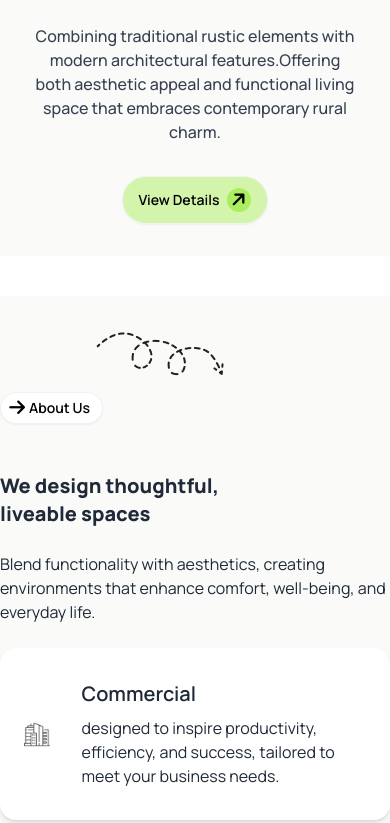
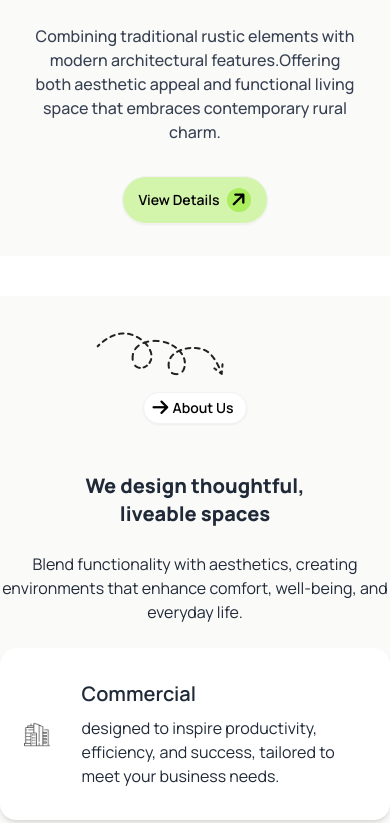
Before and after one commit to Atikmamu/Assignment-Three, a plain HTML site: page index.html in a window 390 px wide. Shown: the part 503-1326 px from the top of the page. Drawn offline with nearby package versions, Linux system fonts and the light colour scheme.

Commit message:
customized we design section for mobile responsive

```diff
--- a/index.html
+++ b/index.html
@@ -169,11 +169,15 @@
       <section>
         <div class="bg-stone-50 py-24">
           <div class="relative">
-            <img class="absolute left-24 bottom-4" src="./assets/Vector.png" />
+            <img
+              class="absolute left-24 bottom-4"
+              src="./assets/Vector.png"
+            />
           </div>
           <div class="container mx-auto">
             <div class="lg:flex justify-between">
               <div>
+                <div class="text-center lg:text-start">
                   <button
                     class="btn btn-sm bg-white text-black rounded-full mb-6"
                   >
@@ -182,11 +186,12 @@
                     ></i
                     >About Us
                   </button>
-                <h1 class="font-extrabold text-xl lg:text-4xl my-6">
+                </div>
+                <h1 class="font-extrabold text-xl lg:text-4xl my-6 text-center lg:text-start">
                   We design thoughtful, <br />
                   liveable spaces
                 </h1>
-                <p class="mb-6">
+                <p class="mb-6 text-center lg:text-start">
                   Blend functionality with aesthetics, creating environments
                   that enhance comfort, well-being, and everyday life.
                 </p>
```
Lines whose indentation alone changed are shown as unchanged.
